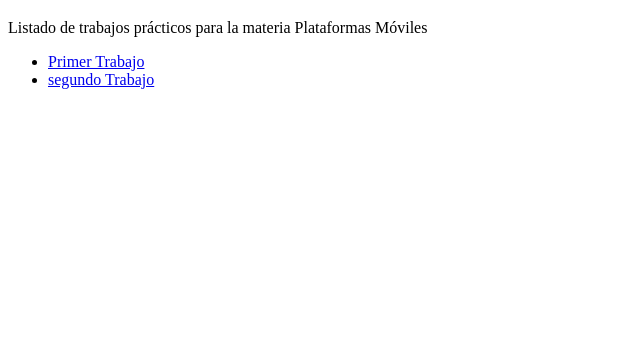
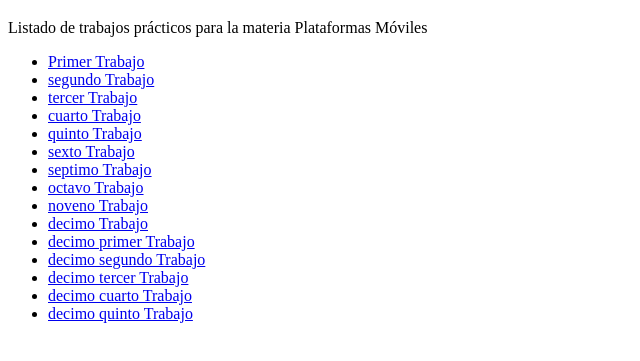
Before and after one commit to WnaomiW/plataformas-moviles-entregas, a plain HTML site: page index.html in a window 1280 px wide. Shown: the part 61-422 px from the top of the page, without its empty margins (0-640 px from the left). Drawn offline with Linux system fonts and the light colour scheme.

Commit message:
Update index.html

```diff
--- a/index.html
+++ b/index.html
@@ -9,6 +9,19 @@
      <ul>
        <li><a href="tp-1/">Primer Trabajo</a></li>
        <li><a href="tp-2/">segundo Trabajo</a></li>
+        <li><a href="tp-3/">tercer Trabajo</a></li>
+       <li><a href="tp-4/">cuarto Trabajo</a></li>
+        <li><a href="tp-5/">quinto Trabajo</a></li>
+       <li><a href="tp-6/">sexto Trabajo</a></li>
+        <li><a href="tp-7/">septimo Trabajo</a></li>
+       <li><a href="tp-8/">octavo Trabajo</a></li>
+        <li><a href="tp-9/">noveno Trabajo</a></li>
+       <li><a href="tp-10/">decimo Trabajo</a></li>
+        <li><a href="tp-11/">decimo primer Trabajo</a></li>
+       <li><a href="tp-12/">decimo segundo Trabajo</a></li>
+        <li><a href="tp-13/">decimo tercer Trabajo</a></li>
+       <li><a href="tp-24/">decimo cuarto Trabajo</a></li>
+        <li><a href="tp-15/">decimo quinto Trabajo</a></li>
      </ul>
    </body>
 </html>
```
